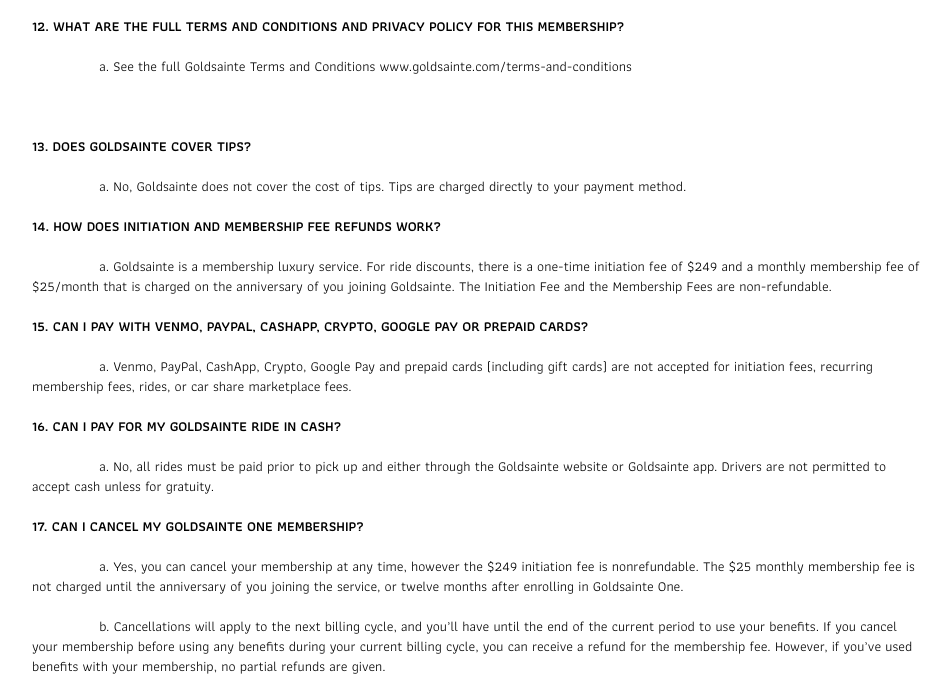
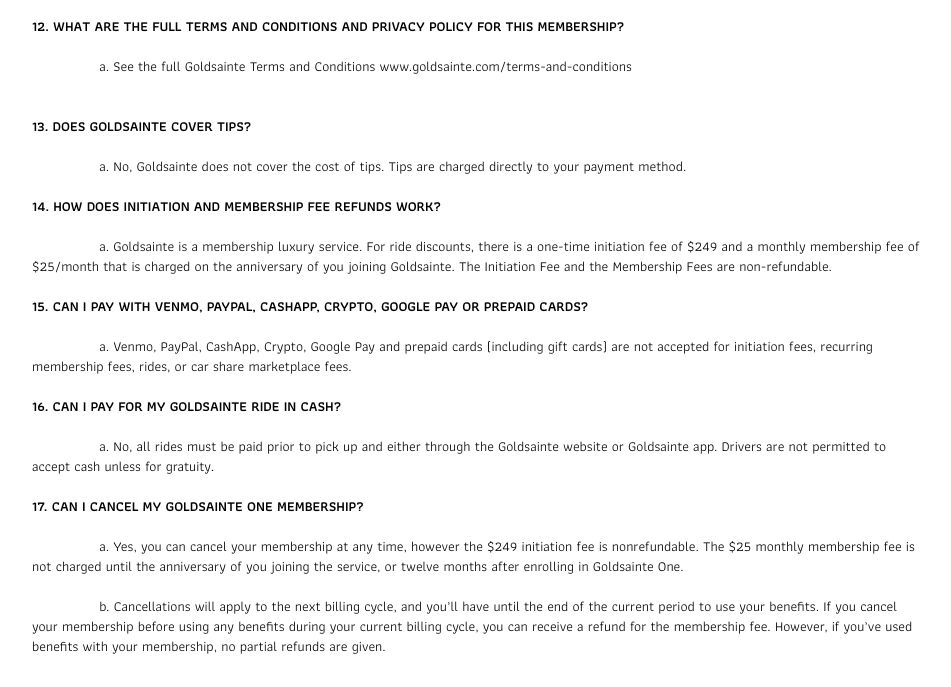
Before and after one commit to DesignGoldsainte/goldsainte21, a website built with Parcel: page faq.html in a window 1280 px wide. Shown: the part 2544-3231 px from the top of the page, without its empty margins (162-1113 px from the left). Built offline with nearby package versions, Linux system fonts and the light colour scheme; a web font is replaced by a local one.

Commit message:
faq
space in question 12

```diff
--- a/faq.html
+++ b/faq.html
@@ -305,9 +305,6 @@
               </a>
             </p>
             <p class="how-does-goldsainte-one-work">
-              <span class="i-if-a">&nbsp;</span>
-            </p>
-            <p class="how-does-goldsainte-one-work">
               <span class="how-does-goldsainte"
                 >13. DOES GOLDSAINTE COVER TIPS?</span
               >
```
